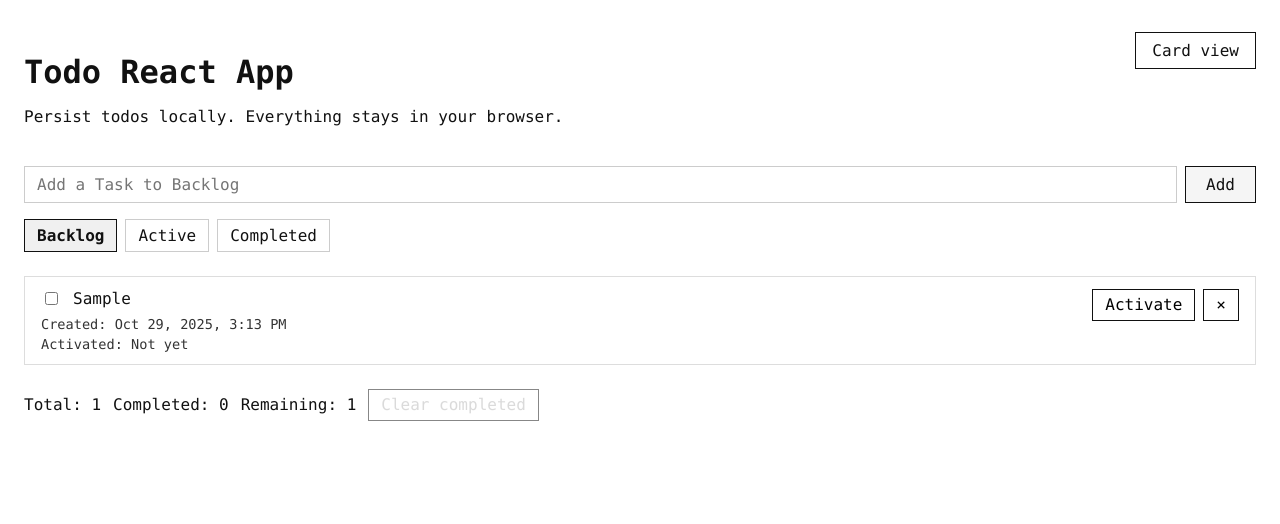
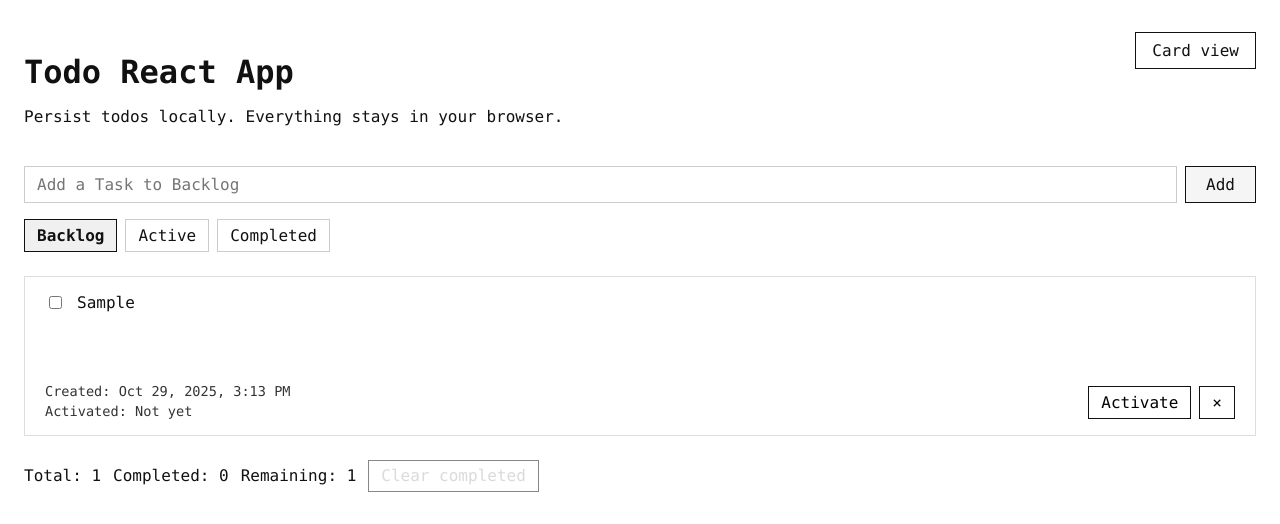
Before and after one commit to mandlcho/opencode-todolist, a React app: page / in a window 1280 px wide. Both pictures are taken after typing "Sample" into the empty fields and a click on the button "Add". Shown: the top 524 px of the page. Built offline with nearby package versions, Linux system fonts and the light colour scheme; the HTML template or start-up script is replaced by a standard one.

Commit message:
Refine card layout with header actions

```diff
--- a/src/App.css
+++ b/src/App.css
@@ -120,11 +120,11 @@
   background: #ffffff;
   border: 1px solid #dddddd;
   border-radius: 0;
-  padding: 0.75rem 1rem;
+  padding: 1rem 1.25rem;
   display: flex;
-  align-items: flex-start;
-  justify-content: space-between;
+  flex-direction: column;
   gap: 1rem;
+  min-height: 160px;
 }
 
 .todo-card {
@@ -133,11 +133,29 @@
   gap: 0.75rem;
 }
 
-.todo-body {
+.todo-card-header {
+  display: flex;
+  justify-content: space-between;
+  align-items: flex-start;
+  gap: 0.75rem;
+  width: 100%;
+}
+
+.todo-content {
   display: flex;
   flex-direction: column;
-  gap: 0.5rem;
-  flex: 1;
+  gap: 0.75rem;
+  width: 100%;
+}
+
+.todo-footer {
+  margin-top: auto;
+  display: flex;
+  justify-content: space-between;
+  align-items: flex-end;
+  gap: 1rem;
+  width: 100%;
+  flex-wrap: wrap;
 }
 
 .todo-meta {
@@ -146,11 +164,6 @@
   gap: 0.25rem;
   font-size: 0.85rem;
   color: #333333;
-}
-
-.todo-card .todo-actions {
-  align-self: stretch;
-  justify-content: flex-end;
 }
 
 .todo.completed span {
@@ -175,6 +188,24 @@
   gap: 0.5rem;
   align-items: center;
   flex-shrink: 0;
+}
+
+.todo-actions button {
+  white-space: nowrap;
+}
+
+.card-footer .todo-actions {
+  margin-left: auto;
+  justify-content: flex-end;
+}
+
+.card-actions {
+  display: flex;
+  gap: 0.5rem;
+}
+
+.todo-dismiss {
+  padding: 0.35rem 0.6rem;
 }
 
 .todo button {
--- a/src/App.jsx
+++ b/src/App.jsx
@@ -126,15 +126,94 @@
     const completedLabel = todo.completedAt
       ? formatTimestamp(todo.completedAt)
       : null;
+    const isCard = variant === "card";
+    const dismissAriaLabel =
+      todo.status === "active"
+        ? `Return ${todo.title} to backlog`
+        : `Delete ${todo.title}`;
+    const footerActions = (
+      <>
+        {todo.status === "backlog" && (
+          <button
+            type="button"
+            onClick={() => moveToActive(todo.id)}
+            aria-label={`Move ${todo.title} to active`}
+          >
+            Activate
+          </button>
+        )}
+        {todo.status === "active" && (
+          <button
+            type="button"
+            onClick={() => updateTodoStatus(todo.id, "completed")}
+            aria-label={`Mark ${todo.title} as completed`}
+          >
+            Mark as Completed
+          </button>
+        )}
+        {!isCard && (
+          <button
+            type="button"
+            onClick={() => handleDismiss(todo)}
+            aria-label={dismissAriaLabel}
+          >
+            ×
+          </button>
+        )}
+      </>
+    );
+
+    const showFooterActions =
+      todo.status === "backlog" ||
+      todo.status === "active" ||
+      !isCard;
+
+    if (isCard) {
+      return (
+        <li
+          key={todo.id}
+          className={`todo${todo.completed ? " completed" : ""} todo-card`}
+        >
+          <div className="todo-card-header">
+            <label className="todo-label">
+              <input
+                type="checkbox"
+                checked={todo.status === "completed"}
+                onChange={(event) => toggleTodo(todo.id, event.target.checked)}
+              />
+              <span>{todo.title}</span>
+            </label>
+            <button
+              type="button"
+              className="todo-dismiss"
+              onClick={() => handleDismiss(todo)}
+              aria-label={dismissAriaLabel}
+            >
+              ×
+            </button>
+          </div>
+          <div className="todo-footer card-footer">
+            <div className="todo-meta">
+              <span>Created: {createdLabel || "Unknown"}</span>
+              <span>
+                Activated: {activatedLabel ? activatedLabel : "Not yet"}
+              </span>
+              {completedLabel && <span>Completed: {completedLabel}</span>}
+            </div>
+            {showFooterActions && (
+              <div className="todo-actions card-actions">{footerActions}</div>
+            )}
+          </div>
+        </li>
+      );
+    }
 
     return (
       <li
         key={todo.id}
-        className={`todo${todo.completed ? " completed" : ""}${
-          variant === "card" ? " todo-card" : ""
-        }`}
+        className={`todo${todo.completed ? " completed" : ""}`}
       >
-        <div className="todo-body">
+        <div className="todo-content">
           <label className="todo-label">
             <input
               type="checkbox"
@@ -143,6 +222,8 @@
             />
             <span>{todo.title}</span>
           </label>
+        </div>
+        <div className="todo-footer">
           <div className="todo-meta">
             <span>Created: {createdLabel || "Unknown"}</span>
             <span>
@@ -150,37 +231,7 @@
             </span>
             {completedLabel && <span>Completed: {completedLabel}</span>}
           </div>
-        </div>
-        <div className="todo-actions">
-          {todo.status === "backlog" && (
-            <button
-              type="button"
-              onClick={() => moveToActive(todo.id)}
-              aria-label={`Move ${todo.title} to active`}
-            >
-              Activate
-            </button>
-          )}
-          {todo.status === "active" && (
-            <button
-              type="button"
-              onClick={() => updateTodoStatus(todo.id, "completed")}
-              aria-label={`Mark ${todo.title} as completed`}
-            >
-              Mark as Completed
-            </button>
-          )}
-          <button
-            type="button"
-            onClick={() => handleDismiss(todo)}
-            aria-label={
-              todo.status === "active"
-                ? `Return ${todo.title} to backlog`
-                : `Delete ${todo.title}`
-            }
-          >
-            ×
-          </button>
+          <div className="todo-actions">{footerActions}</div>
         </div>
       </li>
     );
```
